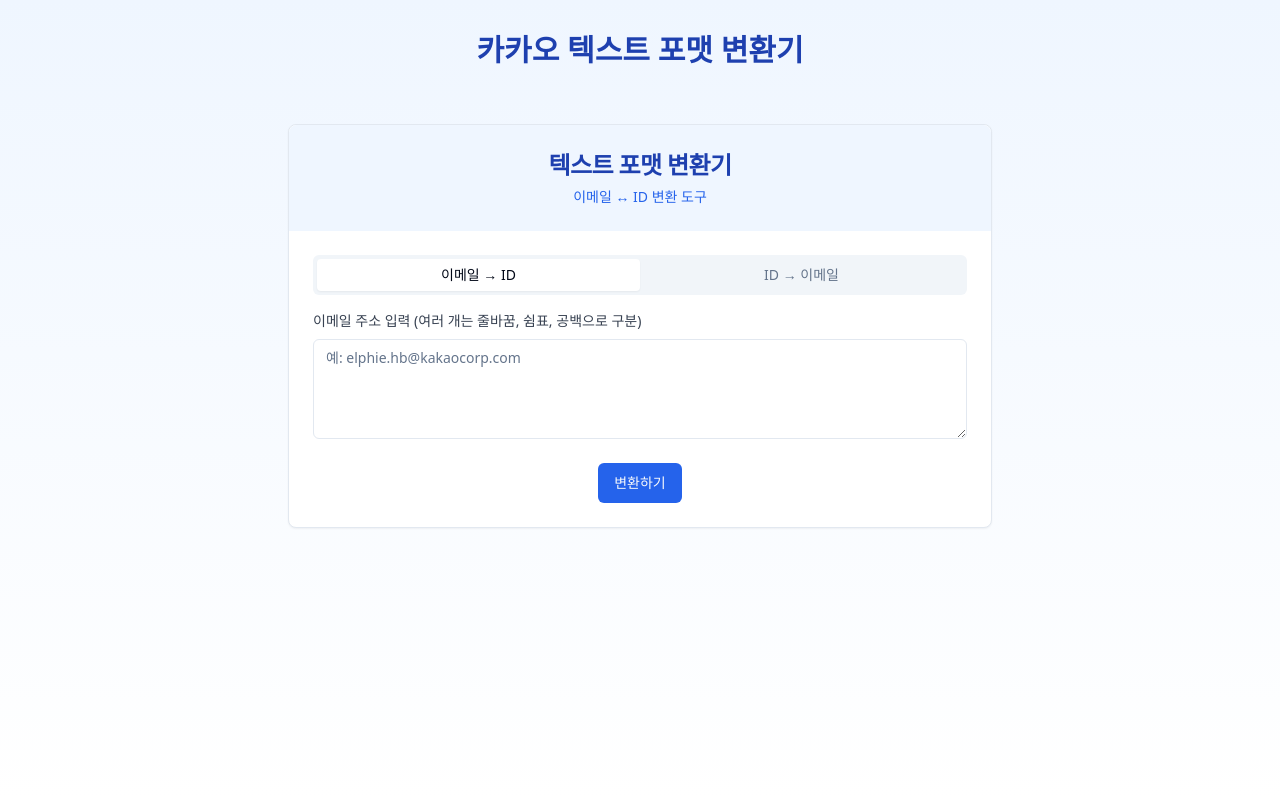
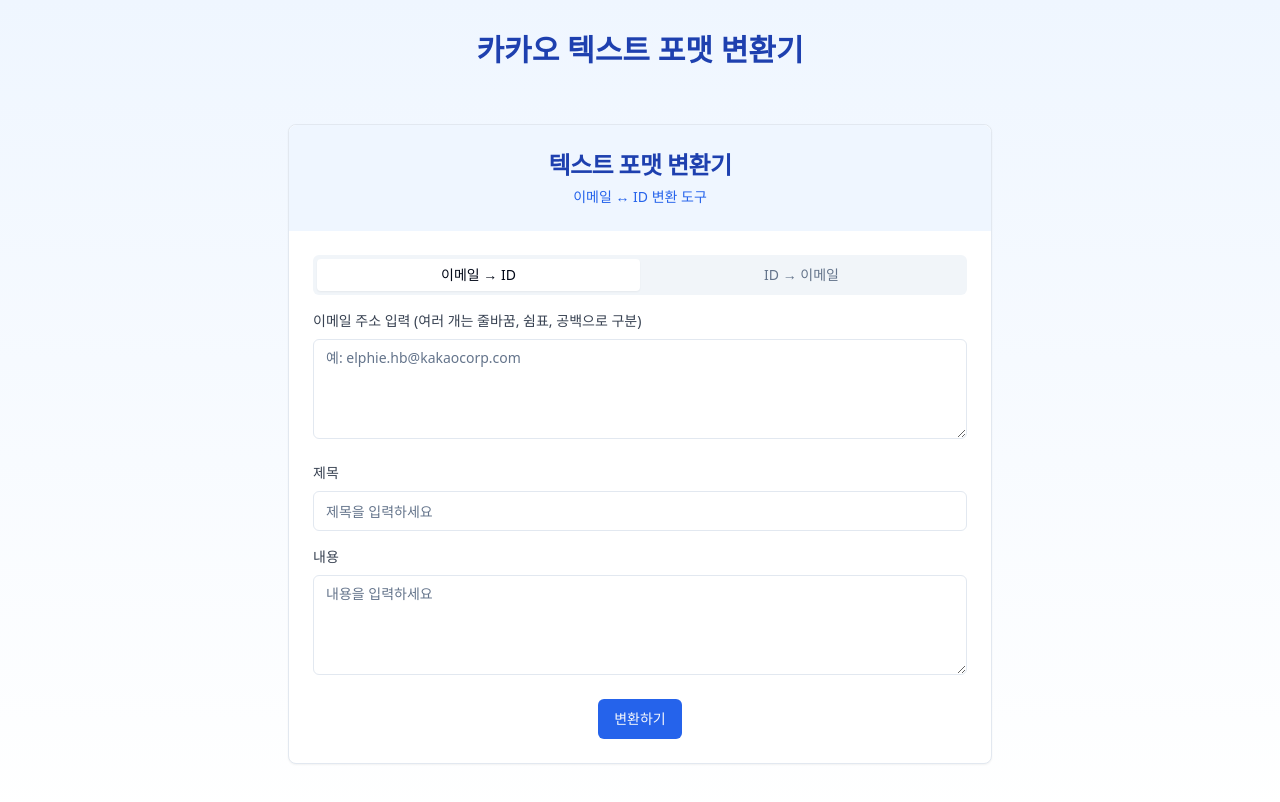
Before and after one commit to elphie-hb/email-ninja-transformator-kit, a React (Vite) app: page / in a window 1280 px wide. Shown: the top 802 px of the page. Built offline with nearby package versions, Linux system fonts and the light colour scheme.

Commit message:
feat: Add title and description fields
Adds title and description input fields to the email converter, and modifies the output to include a formatted announcement with the title, description, and "@ID @ID" format.

```diff
--- a/src/components/EmailConverter.tsx
+++ b/src/components/EmailConverter.tsx
@@ -2,6 +2,7 @@
 import React, { useState, useRef } from "react";
 import { Button } from "@/components/ui/button";
 import { Textarea } from "@/components/ui/textarea";
+import { Input } from "@/components/ui/input";
 import { Tabs, TabsContent, TabsList, TabsTrigger } from "@/components/ui/tabs";
 import { Card, CardContent, CardDescription, CardFooter, CardHeader, CardTitle } from "@/components/ui/card";
 import { Copy, CopyCheck } from "lucide-react";
@@ -11,18 +12,22 @@ type ConversionType = "emailToId" | "idToEmail";
 
 const EmailConverter = () => {
   const [input, setInput] = useState<string>("");
+  const [title, setTitle] = useState<string>("");
+  const [description, setDescription] = useState<string>("");
   const [output, setOutput] = useState<{ id: string; atId: string; atIdSpace: string; email?: string }[]>([]);
   const [conversionType, setConversionType] = useState<ConversionType>("emailToId");
-  const [copied, setCopied] = useState<{ id: boolean; atId: boolean; atIdSpace: boolean; email: boolean }>({
+  const [copied, setCopied] = useState<{ id: boolean; atId: boolean; atIdSpace: boolean; email: boolean; notice: boolean }>({
     id: false,
     atId: false,
     atIdSpace: false,
     email: false,
+    notice: false,
   });
   const idOutputRef = useRef<HTMLTextAreaElement>(null);
   const atIdOutputRef = useRef<HTMLTextAreaElement>(null);
   const atIdSpaceOutputRef = useRef<HTMLTextAreaElement>(null);
   const emailOutputRef = useRef<HTMLTextAreaElement>(null);
+  const noticeOutputRef = useRef<HTMLTextAreaElement>(null);
   const { toast } = useToast();
 
   const handleConversion = () => {
@@ -67,7 +72,7 @@ const EmailConverter = () => {
     setOutput(results);
   };
 
-  const copyToClipboard = (type: "id" | "atId" | "atIdSpace" | "email") => {
+  const copyToClipboard = (type: "id" | "atId" | "atIdSpace" | "email" | "notice") => {
     let ref;
     let content = "";
 
@@ -87,6 +92,10 @@ const EmailConverter = () => {
       case "email":
         ref = emailOutputRef;
         content = output.map((item) => item.email).join("\n");
+        break;
+      case "notice":
+        ref = noticeOutputRef;
+        content = `${title}\n\n${description}\n\n${output.map((item) => item.atIdSpace).join(" ")}`;
         break;
     }
 
@@ -166,6 +175,33 @@ const EmailConverter = () => {
               </div>
             </TabsContent>
           </Tabs>
+
+          <div className="space-y-4 mt-6">
+            <div>
+              <label htmlFor="noticeTitle" className="block text-sm font-medium mb-2 text-gray-700">
+                제목
+              </label>
+              <Input
+                id="noticeTitle"
+                placeholder="제목을 입력하세요"
+                value={title}
+                onChange={(e) => setTitle(e.target.value)}
+              />
+            </div>
+
+            <div>
+              <label htmlFor="noticeDescription" className="block text-sm font-medium mb-2 text-gray-700">
+                내용
+              </label>
+              <Textarea
+                id="noticeDescription"
+                placeholder="내용을 입력하세요"
+                value={description}
+                onChange={(e) => setDescription(e.target.value)}
+                className="min-h-[100px]"
+              />
+            </div>
+          </div>
 
           <div className="flex justify-center mt-6">
             <Button onClick={handleConversion} className="bg-blue-600 hover:bg-blue-700">
@@ -261,6 +297,27 @@ const EmailConverter = () => {
                 />
               </div>
             )}
+
+            <div className="w-full">
+              <div className="flex justify-between items-center mb-2">
+                <label className="text-sm font-medium text-gray-700">공지 형식</label>
+                <Button
+                  variant="ghost"
+                  size="sm"
+                  onClick={() => copyToClipboard("notice")}
+                  className="h-8"
+                >
+                  {copied.notice ? <CopyCheck className="h-4 w-4" /> : <Copy className="h-4 w-4" />}
+                  <span className="ml-2">{copied.notice ? "복사됨" : "복사"}</span>
+                </Button>
+              </div>
+              <Textarea
+                readOnly
+                ref={noticeOutputRef}
+                value={`${title}\n\n${description}\n\n${output.map((item) => item.atIdSpace).join(" ")}`}
+                className="min-h-[120px]"
+              />
+            </div>
           </CardFooter>
         )}
       </Card>
```
